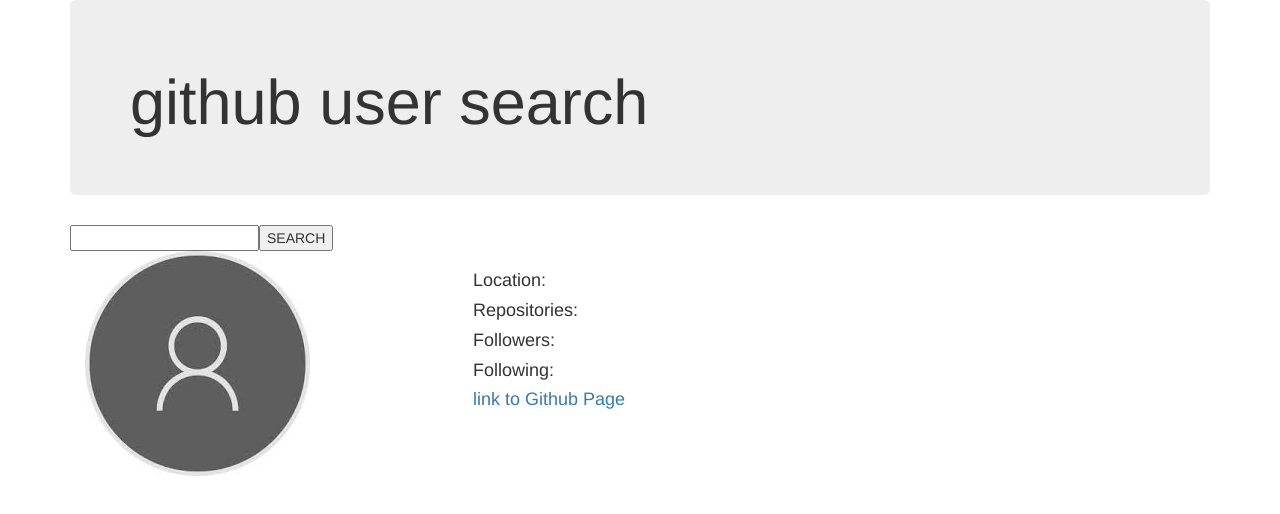
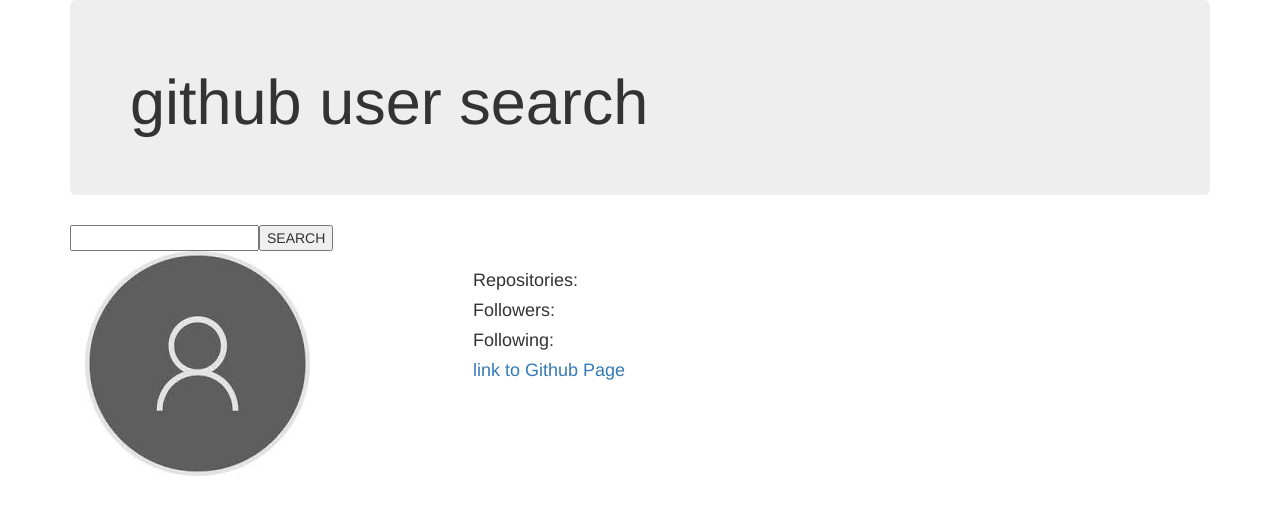
Before and after one commit to abdilatifbashir/github-user-lookup, an Angular app: page / in a window 1280 px wide. Shown: the top 514 px of the page. Built offline with nearby package versions, Linux system fonts and the light colour scheme.

Commit message:
add some property of the user

```diff
--- a/src/app/app.component.html
+++ b/src/app/app.component.html
@@ -14,7 +14,6 @@
     <img [src]="avatarUrl">
     <div style="float:right;">
       <h3>{{githubData.name}}</h3>
-      <h4>Location:{{githubData.location}}</h4>
       <h4>Repositories: {{githubData.public_repos}}</h4>
       <h4>Followers: {{githubData.followers}}</h4>
       <h4>Following: {{githubData.following}}</h4>
```
